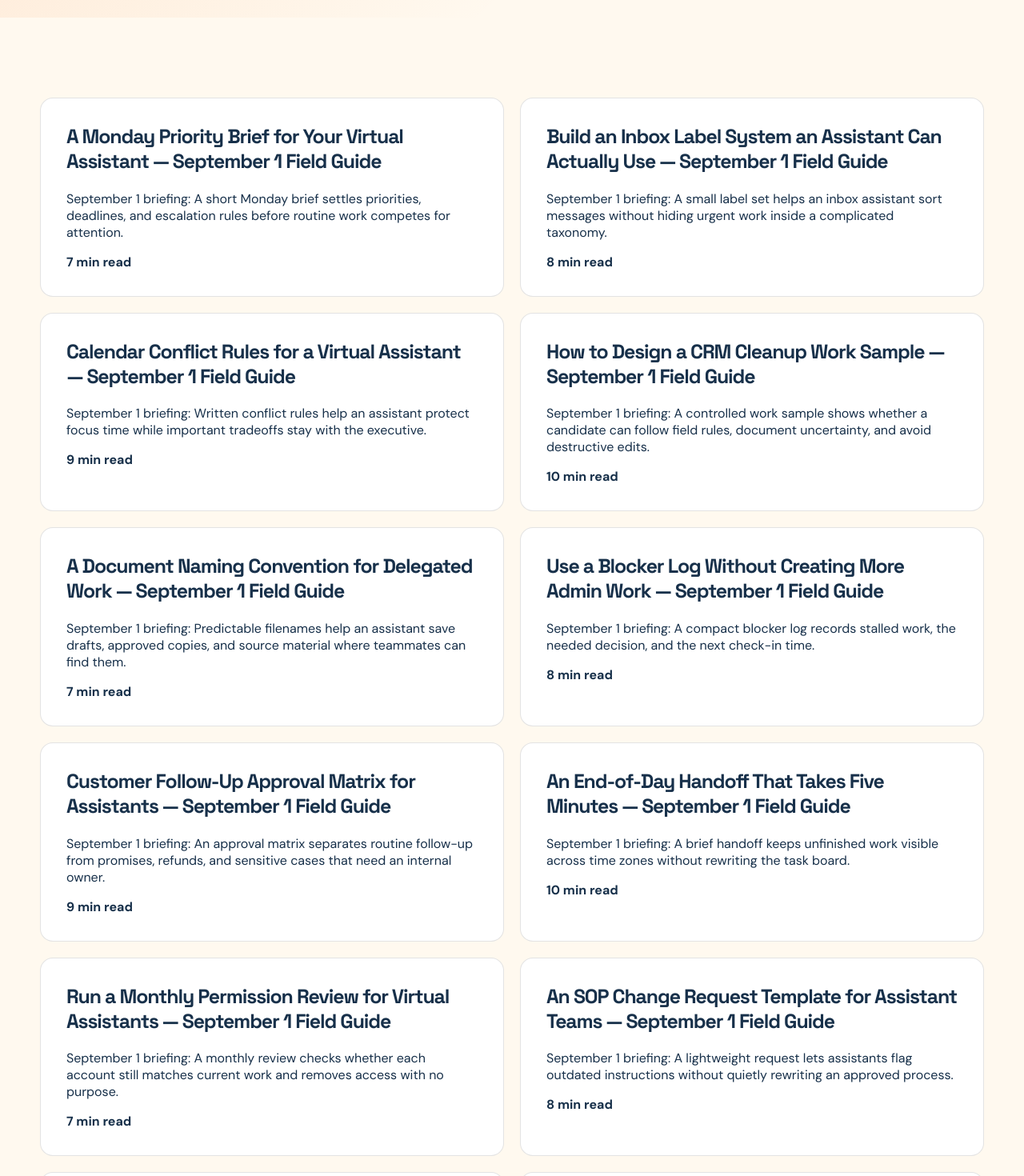
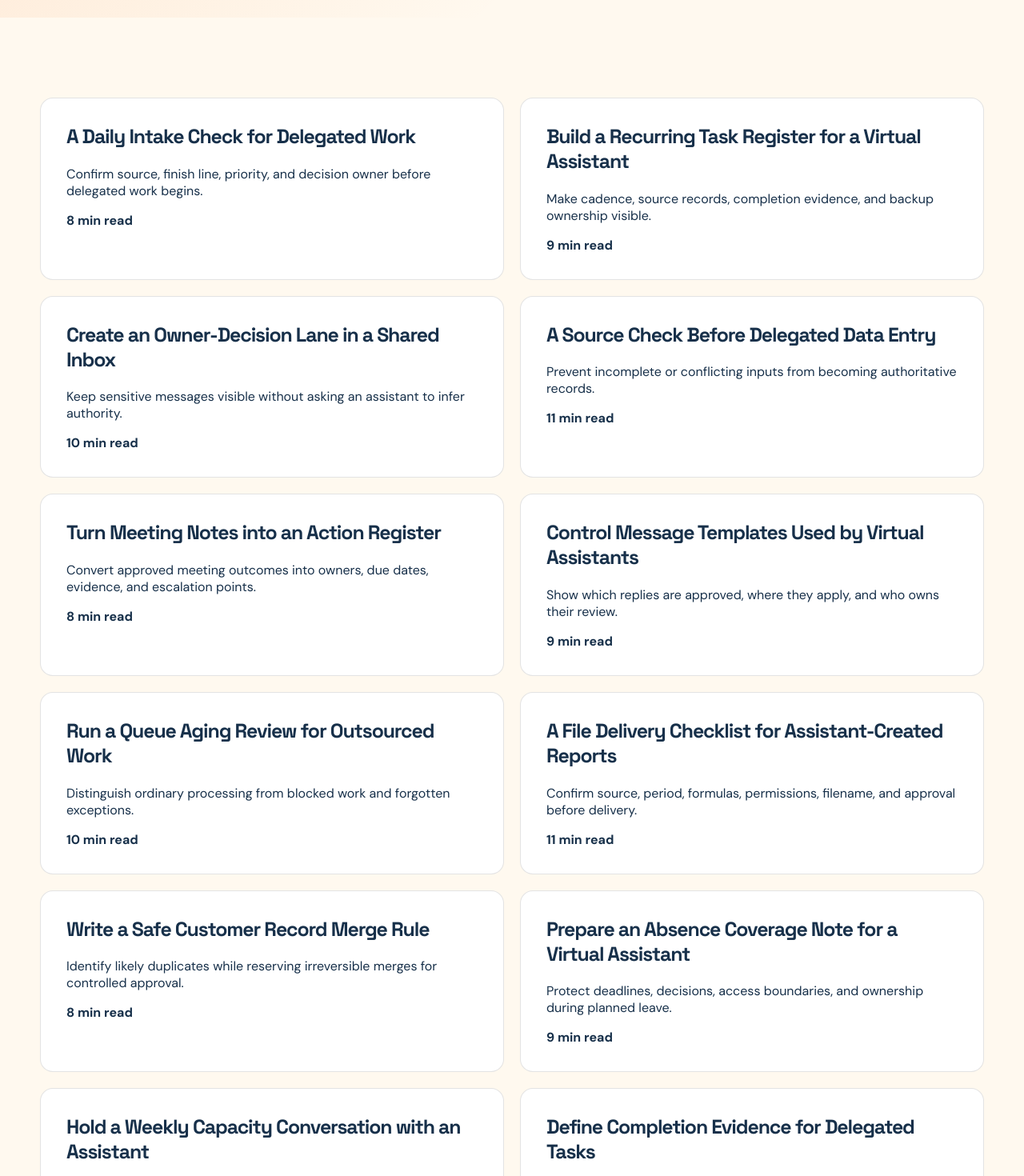
Before and after one commit to coolifystealthagents/outsourcedservice, a Next.js app: page /blog in a window 1280 px wide. Shown: the part 620-2090 px from the top of the page at 80% size. Built offline with nearby package versions, Linux system fonts and the light colour scheme.

Commit message:
Add September 2 blog and research batch

```diff
--- a/app/blog/blog-listing.tsx
+++ b/app/blog/blog-listing.tsx
@@ -19,9 +19,11 @@ export function BlogListing({ page = 1 }: { page?: number }) {
     .sort((a, b) => a.slug.localeCompare(b.slug));
   const datedBatchPosts = batchBlogPosts.filter((item) => 'date' in item).sort((a, b) => (b.date || '').localeCompare(a.date || ''));
   const legacyBatchPosts = batchBlogPosts.filter((item) => !('date' in item));
+  const september2Posts = blogPosts.filter((item) => "published" in item && item.published === "2026-09-02");
   const september1Posts = blogPosts.filter((item) => "published" in item && item.published === "2026-09-01");
-  const earlierBlogPosts = blogPosts.filter((item) => !("published" in item && item.published === "2026-09-01"));
+  const earlierBlogPosts = blogPosts.filter((item) => !("published" in item && (item.published === "2026-09-01" || item.published === "2026-09-02")));
   const posts = [
+    ...september2Posts,
     ...september1Posts,
     ...august21BlogPosts,
     ...august20BlogPosts,
--- a/app/data.ts
+++ b/app/data.ts
@@ -3,6 +3,7 @@ import { august14BlogPosts } from './blog/aug14-content';
 import { august17BlogPosts } from './blog/aug17-content';
 import { august31BlogPosts } from './aug31-content';
 import { september1BlogPosts } from './sep1-content';
+import { september2BlogPosts } from './sep2-content';
 
 export const site = {
   domain: 'OutsourcedService.com',
@@ -57,6 +58,7 @@ export const services = [
 ] as const;
 
 export const blogPosts = [
+  ...september2BlogPosts,
   ...september1BlogPosts,
   ...august31BlogPosts,
   {
--- a/app/fleet-content.ts
+++ b/app/fleet-content.ts
@@ -466,6 +466,8 @@ import { august14ResearchPosts } from './august14-research';
 import { august17ResearchPosts } from './august17-research';
 import { august31ResearchPosts } from './aug31-content';
 import { september1ResearchPosts } from './sep1-content';
+import { september2ResearchPosts } from './sep2-content';
+const september2Research: ReadonlyArray<ResearchPost> = september2ResearchPosts.map((post) => ({ slug: post.slug, title: post.title, excerpt: post.excerpt, published: post.published, thumbnail: post.image, body: post.body, headlineStat: 'Three-part bounded observation protocol', methodology: 'A bounded operating-method review with a question, method, limitation, and decision use.', sources: researchSources.slice(0, 2), related: [], faq: [{question: 'What should a manager verify first?', answer: 'Verify scope, definitions, source evidence, period, and named reviewer.'}] }));
 const september1Research: ReadonlyArray<ResearchPost> = september1ResearchPosts.map((post) => ({
   slug: post.slug, title: post.title, excerpt: post.excerpt, published: post.published, thumbnail: post.image, body: post.body,
   headlineStat: 'Three-part scoped observation', methodology: 'A bounded operating-method review using the stated question, method, and limitation.',
@@ -481,7 +483,7 @@ const august31Research: ReadonlyArray<ResearchPost> = august31ResearchPosts.map(
     {question: 'What remains with the internal owner?', answer: 'Final approvals, exceptions, and changes to the operating rule remain with the accountable owner.'},
   ],
 }));
-export const researchPosts: ReadonlyArray<ResearchPost> =  [...september1Research, ...august31Research, ...august17ResearchPosts, ...august14ResearchPosts, ...august13ResearchPosts, ...legacyResearchPosts, ...august11ResearchPosts].sort((a, b) => b.published.localeCompare(a.published) || a.slug.localeCompare(b.slug));
+export const researchPosts: ReadonlyArray<ResearchPost> =  [...september2Research, ...september1Research, ...august31Research, ...august17ResearchPosts, ...august14ResearchPosts, ...august13ResearchPosts, ...legacyResearchPosts, ...august11ResearchPosts].sort((a, b) => b.published.localeCompare(a.published) || a.slug.localeCompare(b.slug));
 export const publicTiers = [
   {name:'Executive Assistants', price:'$10/hour', detail:'Philippines-based support for structured executive and administrative work.'},
   {name:'Senior Assistants', price:'$15/hour', detail:'Experienced Philippines-based support for specialized workflows and coordination.'},
--- /dev/null
+++ b/app/sep2-content.ts
@@ -0,0 +1,24 @@
+type Seed=[string,string,string,string[]];
+const blogs:Seed[]=[
+['daily-delegated-work-intake-check','A Daily Intake Check for Delegated Work','Confirm source, finish line, priority, and decision owner before delegated work begins.',['Review new requests against an approved source and observable output. Vague requests stay in clarification.','Assign priority from written rules, verify narrow access, and name an owner for blockers.','Separate specialist actions from owner decisions, then count ready, blocked, and unclear work.']],
+['virtual-assistant-recurring-task-register','Build a Recurring Task Register for a Virtual Assistant','Make cadence, source records, completion evidence, and backup ownership visible.',['Record each recurring task’s purpose, trigger, source, output, and accountable owner.','Use precise triggers and native completion evidence, with a pause condition for missing inputs.','Review after tool or owner changes and retire obsolete routines with a change note.']],
+['shared-inbox-owner-decision-lane','Create an Owner-Decision Lane in a Shared Inbox','Keep sensitive messages visible without asking an assistant to infer authority.',['Define legal, security, payment, contract, and out-of-template messages that require judgment.','Link the source record, deadline, and exact decision while retaining content in the approved inbox.','Assign an owner and review time, then close the item with its decision and message reference.']],
+['delegated-data-entry-source-check','A Source Check Before Delegated Data Entry','Prevent incomplete or conflicting inputs from becoming authoritative records.',['Name the authoritative source for each field group and test completeness and identifiers.','Preserve conflicting approved references and route the choice to the data owner.','Apply field and duplicate checks, then retain the batch, source version, and completion time.']],
+['assistant-meeting-action-register','Turn Meeting Notes into an Action Register','Convert approved meeting outcomes into owners, due dates, evidence, and escalation points.',['Separate approved decisions, actions, questions, and background before creating tasks.','Give each observable action one owner and only a due date that participants agreed.','Route sensitive commitments through existing approvals and close actions with evidence.']],
+['virtual-assistant-template-control-log','Control Message Templates Used by Virtual Assistants','Show which replies are approved, where they apply, and who owns their review.',['Give templates a purpose, audience, owner, version date, and approved location.','Mark editable fields and exclusions such as complaints, refunds, and uncertain accounts.','Archive replaced versions and sample both the wording and its classification in actual use.']],
+['outsourced-queue-aging-review','Run a Queue Aging Review for Outsourced Work','Distinguish ordinary processing from blocked work and forgotten exceptions.',['Set age bands suited to the service and record the last meaningful action on old items.','Separate waits on specialists, customers, systems, and internal decisions; escalate by risk.','Preserve history and use recurring patterns to repair intake, ownership, or instructions.']],
+['assistant-file-delivery-checklist','A File Delivery Checklist for Assistant-Created Reports','Confirm source, period, formulas, permissions, filename, and approval before delivery.',['Verify the approved export and period, then test formulas, filters, totals, and units.','Use the agreed filename and approval status, removing public or unnecessary access.','Deliver the source, period, known exceptions, and approval state without duplicating the report.']],
+['delegated-customer-record-merge-rule','Write a Safe Customer Record Merge Rule','Identify likely duplicates while reserving irreversible merges for controlled approval.',['Define strong match evidence and compare identifiers, linked activity, and permissions.','Prohibit automatic merges for conflicts, disputes, separate entities, or unclear primary records.','After authorized action, verify linked work and retain the merge audit reference.']],
+['virtual-assistant-absence-coverage-note','Prepare an Absence Coverage Note for a Virtual Assistant','Protect deadlines, decisions, access boundaries, and ownership during planned leave.',['List only work due during leave, with state, source, deadline, and next owner.','Give backups their own approved access and pause low-risk routines that can safely wait.','On return, reconcile actions and blockers before closing temporary coverage ownership.']],
+['assistant-weekly-capacity-conversation','Hold a Weekly Capacity Conversation with an Assistant','Compare committed work, new demand, waiting time, and quality before priorities collide.',['Review named tasks and deadlines rather than relying on unsupported utilization percentages.','Examine source waits, rework, questions, approvals, and quality beside completed volume.','When demand exceeds time, the manager chooses and records the accepted tradeoff.']],
+['delegated-work-completion-evidence','Define Completion Evidence for Delegated Tasks','Verify completion without screenshots, duplicate reports, or constant supervision.',['Choose a native status, record link, transaction identifier, or accepted file for each task.','Do not mistake time spent, messages sent, or documents opened for a finished outcome.','Avoid copied sensitive evidence and revise definitions when reviewers cannot reproduce results.']]
+];
+export const september2BlogPosts=blogs.map(([slug,title,excerpt,body],i)=>({slug,title,excerpt,body,minutes:8+i%4,published:'2026-09-02' as const}));
+const research:Seed[]=[
+['delegated-work-arrival-pattern-study','Study Design: Measuring Arrival Patterns in a Delegated Work Queue','Separate request arrival, due-time pressure, and batching effects before staffing decisions.',['Question: when does work enter the queue, and how does that differ from its requested due time?','Method: collect native timestamps, category, channel, and ready-for-work time for a predefined period.','Limitation: the chosen period bounds results; repeat observations before testing intake or coverage changes.']],
+['assistant-rework-classification-method','Method Note: Classifying Rework in Assistant-Handled Tasks','Separate source defects, instruction gaps, execution errors, and changed decisions.',['Question: what observable conditions cause a completed delegated task to reopen?','Method: retain instruction version, source, first output, reviewer finding, and correction.','Limitation: reviewed items alone support targeted tests, not universal performance conclusions.']],
+['owner-decision-wait-time-observation','An Observation Protocol for Owner-Decision Wait Time','Measure complete-escalation wait time without blaming either side.',['Question: how long is work paused after a complete decision request reaches an owner?','Method: capture escalation readiness, category, risk, substantive response, and restart time.','Limitation: timestamps do not explain delay; test packets or backups without creating surveillance.']],
+['delegated-task-instruction-findability-test','Usability Test: Can Assistants Find the Right Task Instruction?','Measure whether specialists can locate the approved instruction and version.',['Question: can a specialist find the correct routine and exception rule without informal memory?','Method: observe searches, dead ends, version selection, and help requests in fixed scenarios.','Limitation: familiarity and access affect results; repair navigation and retest bounded tasks.']],
+['queue-exception-recurrence-review','Research Framework: Reviewing Recurring Queue Exceptions','Preserve differences between exception frequency, severity, and business impact.',['Question: which documented exceptions recur, and where do they enter the workflow?','Method: deduplicate records and code first condition, stage, source, owner, and resolution.','Limitation: only recognized exceptions appear; test one control hypothesis against a preserved baseline.']]
+];
+export const september2ResearchPosts=research.map(([slug,title,excerpt,body])=>({slug,title,excerpt,body,published:'2026-09-02' as const,image:'/research-thumbnails/research-batch-2026-08-10.svg'}));
```
